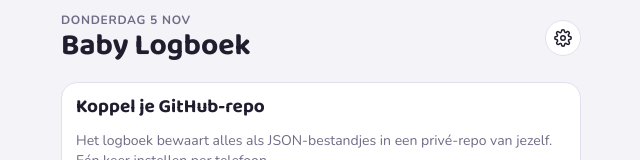
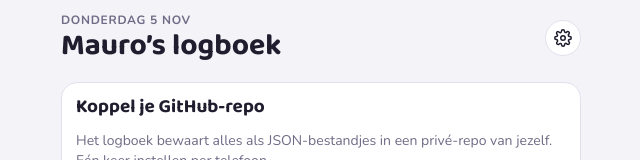
Before and after one commit to q-v-d/baby-logboek, a plain HTML site: page index.html in a window 1280 px wide. Shown: the top 160 px of the page, without its empty margins (319-959 px from the left). Drawn offline with nearby package versions, Linux system fonts and the light colour scheme.

Commit message:
Naam: Mauro’s logboek
Co-Authored-By: Claude Fable 5.1 <noreply@anthropic.com>
Claude-Session: https://claude.ai/code/session_01RhHvvezfmYhCqJimqTLc8y

```diff
--- a/index.html
+++ b/index.html
@@ -6,14 +6,14 @@
 <meta name="apple-mobile-web-app-capable" content="yes">
 <meta name="apple-mobile-web-app-status-bar-style" content="default">
 <meta name="theme-color" content="#f4f3f8">
-<title>Baby Logboek</title>
-<meta name="apple-mobile-web-app-title" content="Logboek">
+<title>Mauro’s logboek</title>
+<meta name="apple-mobile-web-app-title" content="Mauro">
 <link rel="manifest" href="manifest.json">
 <link rel="icon" type="image/png" sizes="32x32" href="icons/favicon-32.png">
 <link rel="icon" type="image/png" sizes="16x16" href="icons/favicon-16.png">
 <link rel="apple-touch-icon" sizes="180x180" href="icons/apple-touch-icon.png">
 <meta property="og:type" content="website">
-<meta property="og:title" content="Baby Logboek">
+<meta property="og:title" content="Mauro’s logboek">
 <meta property="og:description" content="Pampers, voeding, slaap, gewicht, temperatuur en medicatie, samen bijgehouden.">
 <meta property="og:url" content="https://q-v-d.github.io/baby-logboek/">
 <meta property="og:image" content="https://q-v-d.github.io/baby-logboek/icons/og-image.jpg">
@@ -255,7 +255,7 @@
   <header>
     <div>
       <div class="label" id="today-label">Vandaag</div>
-      <h1>Baby Logboek</h1>
+      <h1>Mauro’s logboek</h1>
     </div>
     <div class="hright">
       <button id="gear" type="button" aria-label="Instellingen">
```
Also changed, not shown: icons/og-image.jpg, manifest.json.
